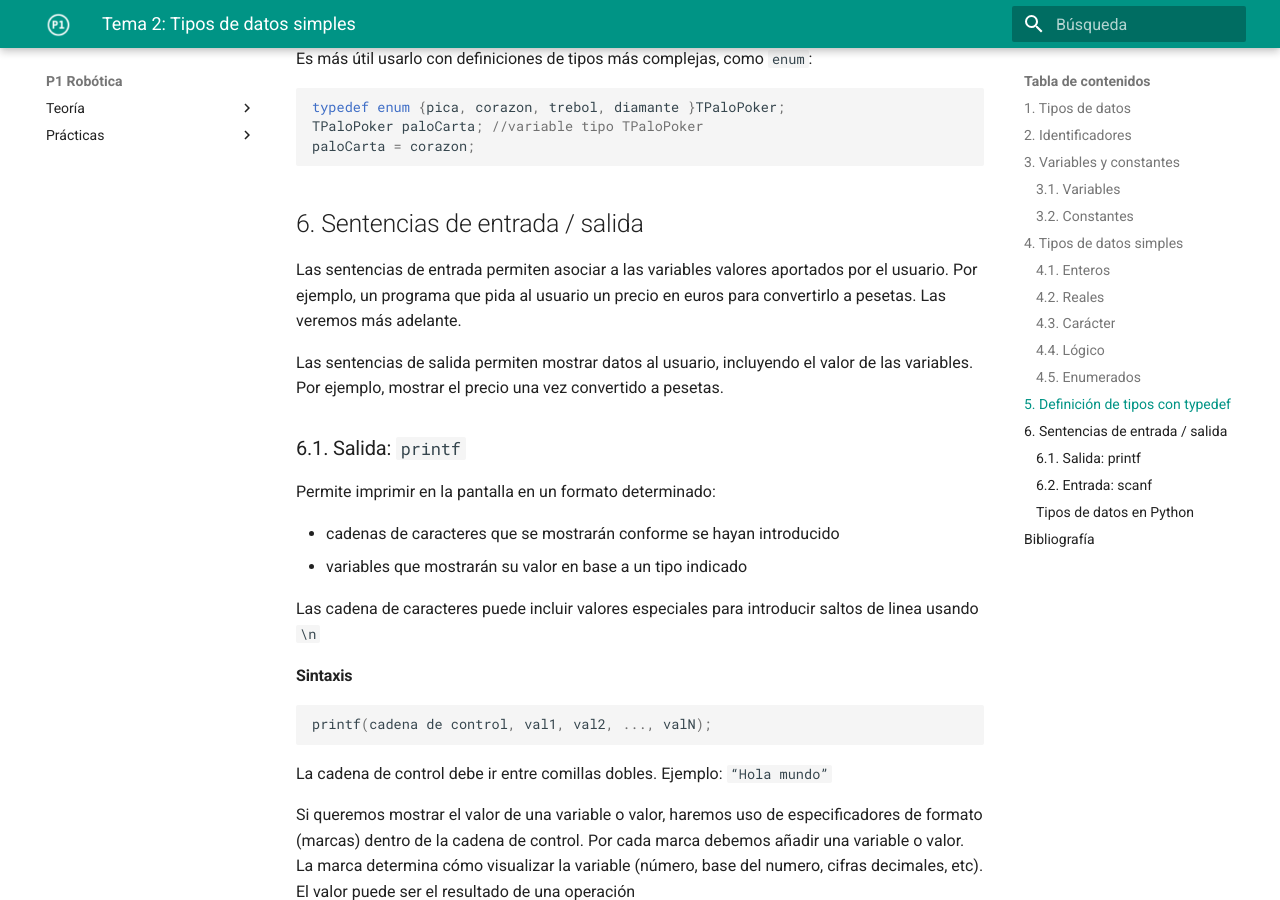
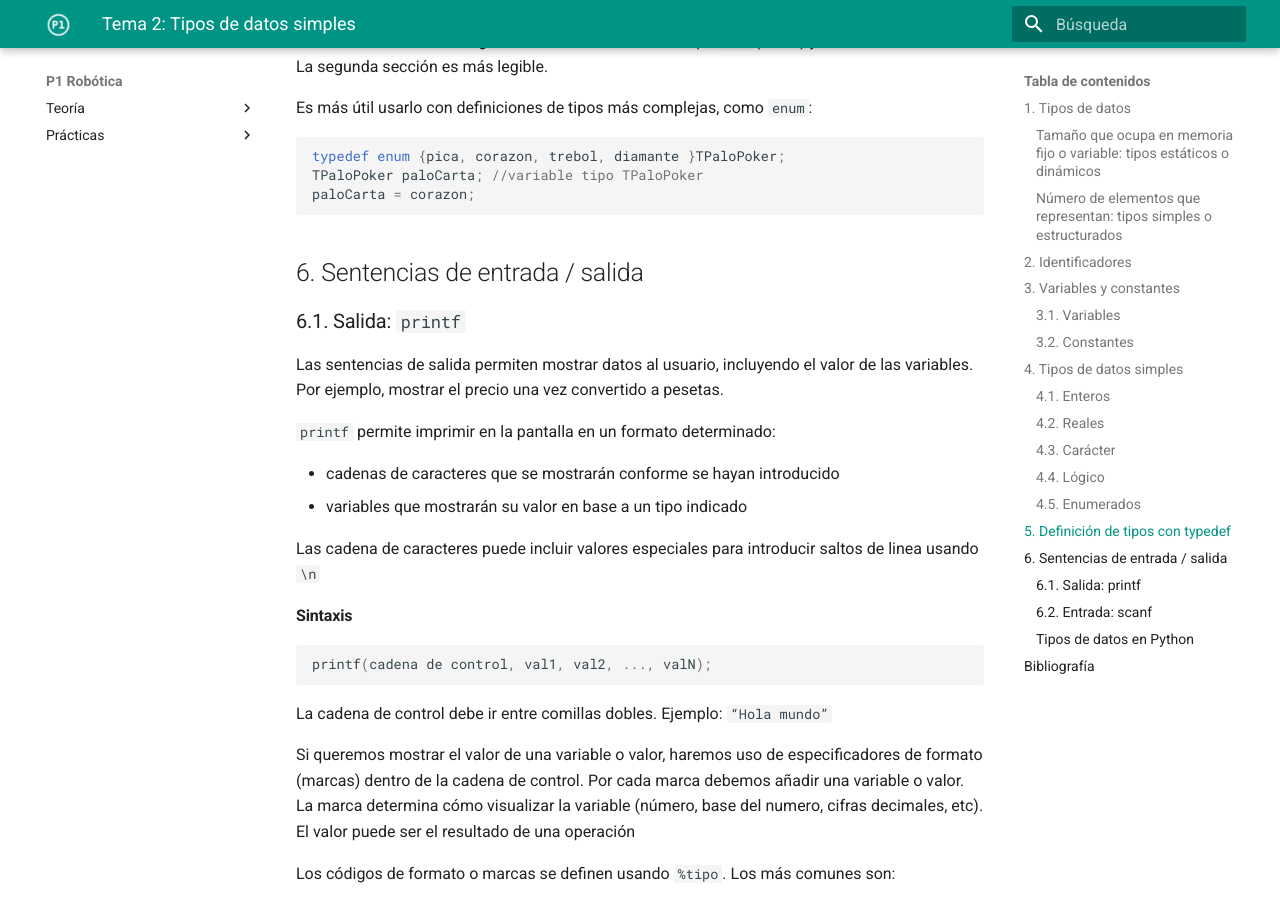
Before and after one commit to cpomares/p1-robotica, an MkDocs documentation site: the page built from docs/Teoria/tema02-tipos-de-datos-simples/tema02-tipos-de-datos-simples.md, in a window 1280 px wide and 900 px high, scrolled down 11765 px. Built offline with MkDocs 1.6.1 and Material for MkDocs 9.7.7, drawn with Linux system fonts in a browser that asks for light colours; some of the changed text lies outside the part shown.

Commit message:
Pie página

```diff
--- a/docs/Teoria/tema02-tipos-de-datos-simples/tema02-tipos-de-datos-simples.md
+++ b/docs/Teoria/tema02-tipos-de-datos-simples/tema02-tipos-de-datos-simples.md
@@ -45,6 +44,8 @@
 **Tipos dinámicos**
 
 También llamados *punteros*, los veremos más adelante. Un puntero no define un tipo determinado, sino que apunta a una dirección de memoria. Podemos reservar un tamaño determinado de memoria, ampliarlo, reducirlo y liberarlo.
+
+### Número de elementos que representan: tipos *simples* o *estructurados*
 
 **Tipos simples**
 
@@ -126,7 +127,7 @@
 double nota1, nota2;	// variables tipo double
 ~~~
 
-### <a name="3-2"/> 3.2. Constantes
+### 3.2. Constantes
 
 Una constante representa un valor determinado que no cambia a lo largo del programa.
 
@@ -227,8 +228,8 @@
 
 ~~~c
 /* Este programa muestra para cada uno de los tipos de
-* datos básicos enteros de C el tamaño que ocupa en
-* bytes. */
+   datos básicos enteros de C el tamaño que ocupa en
+   bytes */
 
 #include <stdio.h>
 int main()
@@ -491,17 +492,11 @@
 
 ## 6. Sentencias de entrada / salida
 
-Las sentencias de entrada permiten asociar a las variables valores aportados por el usuario.
-Por ejemplo, un programa que pida al usuario un precio en euros para convertirlo a pesetas. Las veremos más adelante.
-
-Las sentencias de salida permiten mostrar datos al usuario, incluyendo el valor de las variables.
-Por ejemplo, mostrar el precio una vez convertido a pesetas.
-
-
-
 ### 6.1. Salida: `printf`
 
-Permite imprimir en la pantalla en un formato determinado:
+Las sentencias de salida permiten mostrar datos al usuario, incluyendo el valor de las variables. Por ejemplo, mostrar el precio una vez convertido a pesetas.
+
+`printf` permite imprimir en la pantalla en un formato determinado:
 
 - cadenas de caracteres que se mostrarán conforme se hayan introducido
 - variables que mostrarán su valor en base a un tipo indicado
@@ -576,6 +571,8 @@
 
 
 ### 6.2. Entrada: `scanf`
+
+Las sentencias de entrada permiten asociar a las variables valores aportados por el usuario. Por ejemplo, un programa que pida al usuario un precio en euros para convertirlo a pesetas.
 
 La sentencia `scanf` nos permite leer un dato que ha introducido el usuario desde teclado y almacenarlo en una variable.
 
```
Also changed, not shown: other parts of docs/Teoria/tema02-tipos-de-datos-simples/tema02-tipos-de-datos-simples.md (+2 -3 lines), docs/Teoria/tema01-introduccion-a-la-programacion/tema01-introduccion-a-la-programacion.md (+1 -5 lines).
